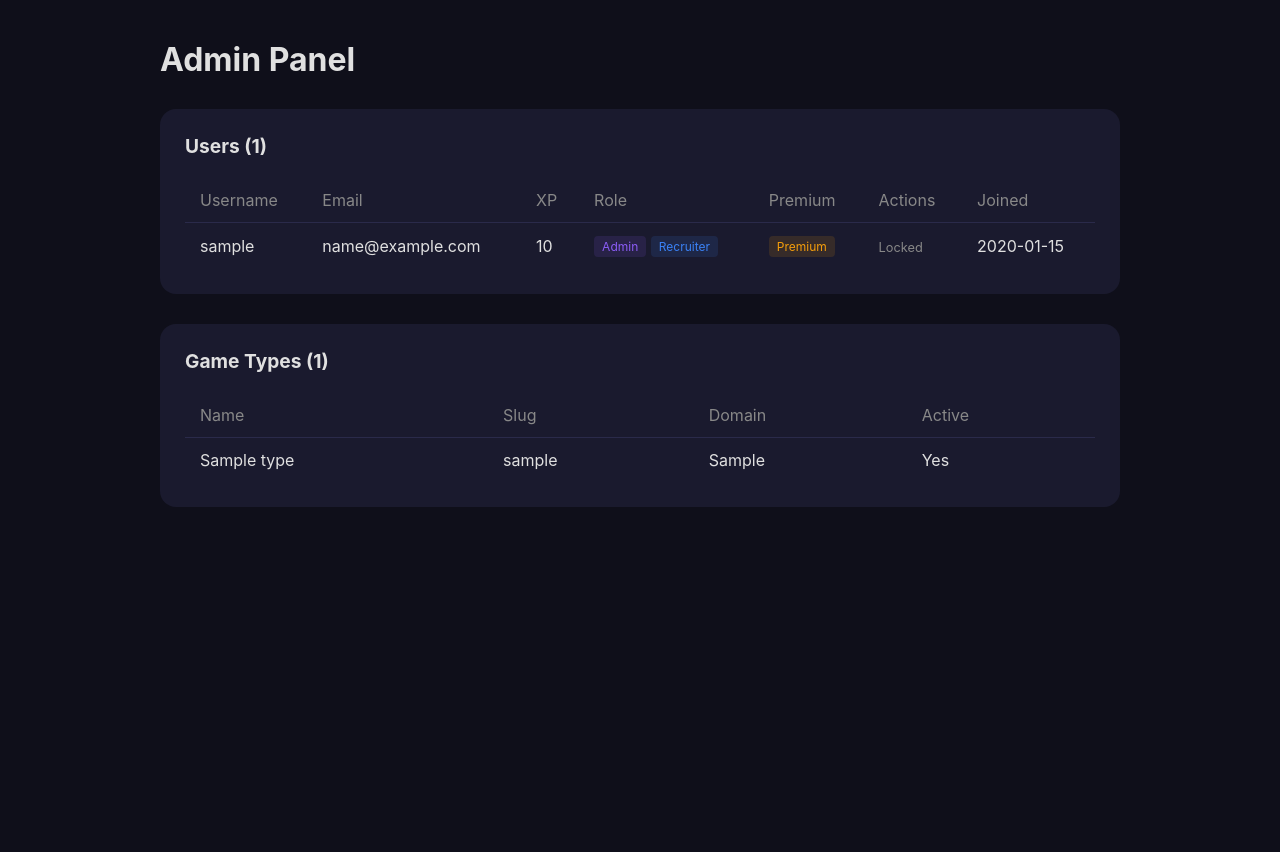
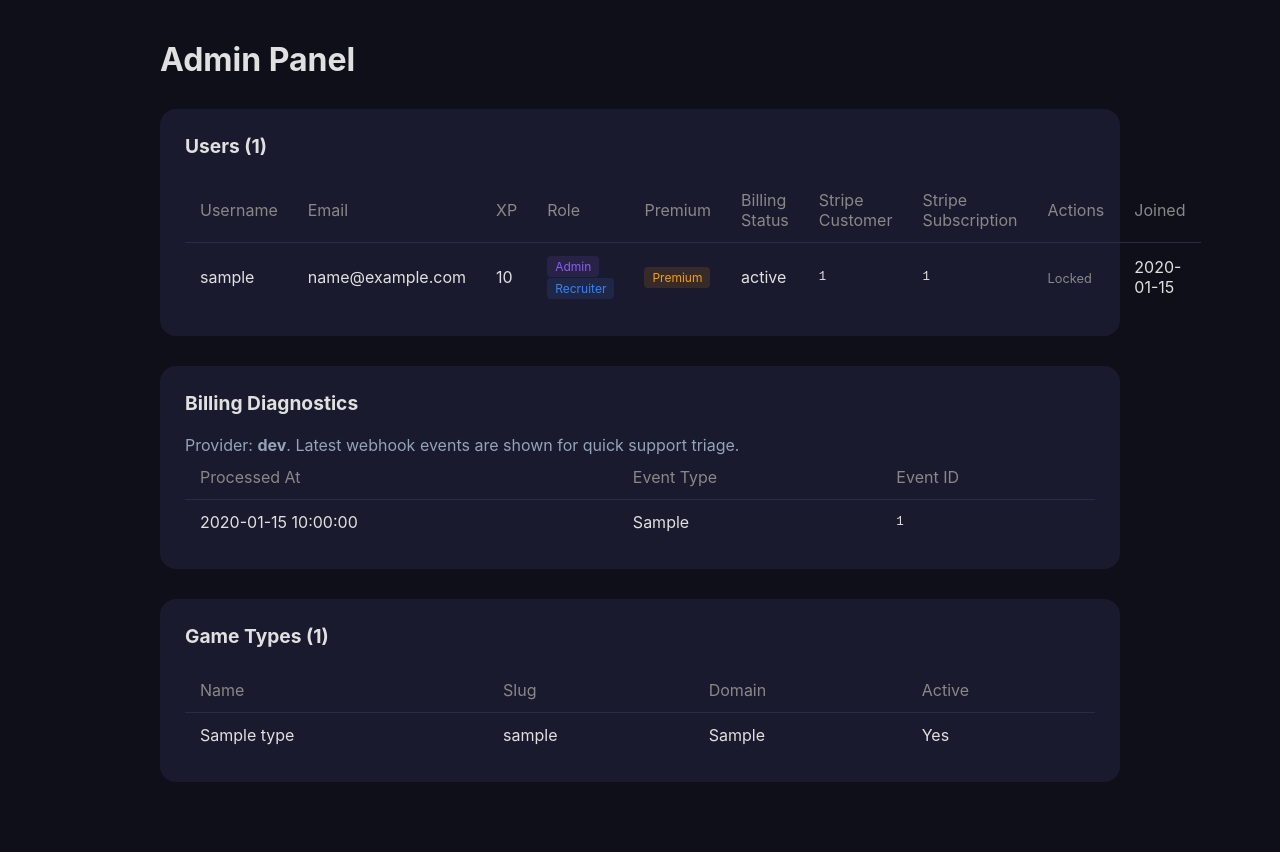
Before and after one commit to SingularTensor/Synapy, a Flask app: page /admin in a window 1280 px wide. Shown: the part 60-912 px from the top of the page. Before the commit the page ends 567 px from the top, so only its background shows below. Run offline with Flask 3, Linux system fonts and the light colour scheme; a user stored in the database is signed in; tables that the repository leaves empty hold one stand-in row (values such as "Sample post"); some libraries are stand-ins or nearby versions.

Commit message:
feat(admin): add billing diagnostics and webhook visibility

```diff
--- a/routes.py
+++ b/routes.py
@@ -1144,7 +1144,16 @@ def leaderboard():
 def admin_panel():
     users = User.query.order_by(User.created_at.desc()).all()
     game_types = GameType.query.all()
-    return render_template('admin.html', users=users, game_types=game_types)
+    recent_webhook_events = StripeWebhookEvent.query.order_by(
+        StripeWebhookEvent.processed_at.desc()
+    ).limit(20).all()
+    return render_template(
+        'admin.html',
+        users=users,
+        game_types=game_types,
+        recent_webhook_events=recent_webhook_events,
+        billing_provider=get_billing_provider(),
+    )
 
 
 @app.route('/admin/users/<int:user_id>/premium', methods=['POST'])
--- a/templates/admin.html
+++ b/templates/admin.html
@@ -84,6 +84,13 @@
         color: #888;
         font-size: 0.8rem;
     }
+    .mono {
+        font-family: "Courier New", monospace;
+        font-size: 0.78rem;
+    }
+    .muted {
+        color: #94A3B8;
+    }
 </style>
 {% endblock %}
 
@@ -101,6 +108,9 @@
                     <th>XP</th>
                     <th>Role</th>
                     <th>Premium</th>
+                    <th>Billing Status</th>
+                    <th>Stripe Customer</th>
+                    <th>Stripe Subscription</th>
                     <th>Actions</th>
                     <th>Joined</th>
                 </tr>
@@ -122,6 +132,9 @@
                         <span class="badge badge-free">Free</span>
                         {% endif %}
                     </td>
+                    <td>{{ user.billing_status or 'inactive' }}</td>
+                    <td class="mono">{{ user.stripe_customer_id or '--' }}</td>
+                    <td class="mono">{{ user.stripe_subscription_id or '--' }}</td>
                     <td>
                         {% if user.is_admin %}
                         <span class="action-disabled">Locked</span>
@@ -138,6 +151,35 @@
                     <td>{{ user.created_at.strftime('%Y-%m-%d') if user.created_at else '--' }}</td>
                 </tr>
                 {% endfor %}
+            </tbody>
+        </table>
+    </div>
+
+    <div class="section">
+        <h2>Billing Diagnostics</h2>
+        <p class="muted">Provider: <strong>{{ billing_provider }}</strong>. Latest webhook events are shown for quick support triage.</p>
+        <table>
+            <thead>
+                <tr>
+                    <th>Processed At</th>
+                    <th>Event Type</th>
+                    <th>Event ID</th>
+                </tr>
+            </thead>
+            <tbody>
+                {% if recent_webhook_events %}
+                    {% for event in recent_webhook_events %}
+                    <tr>
+                        <td>{{ event.processed_at.strftime('%Y-%m-%d %H:%M:%S') if event.processed_at else '--' }}</td>
+                        <td>{{ event.event_type }}</td>
+                        <td class="mono">{{ event.event_id }}</td>
+                    </tr>
+                    {% endfor %}
+                {% else %}
+                    <tr>
+                        <td colspan="3" class="muted">No webhook events have been processed yet.</td>
+                    </tr>
+                {% endif %}
             </tbody>
         </table>
     </div>
```
Also changed, not shown: tests/test_admin_premium_controls.py (+25 -1 lines).
